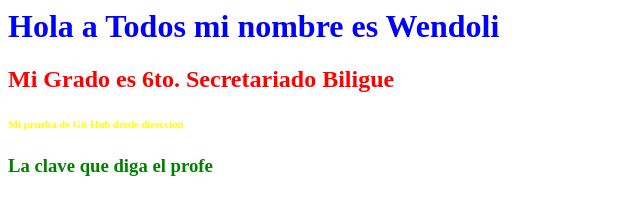
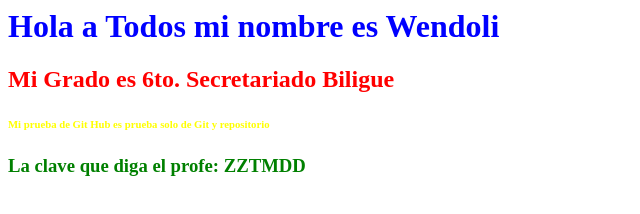
Before and after one commit to WendoliCastillo/Examen, a plain HTML site: page proyecto/index.html in a window 1280 px wide. Shown: the whole page, without its empty margins (0-640 px from the left). Drawn offline with Linux system fonts and the light colour scheme.

Commit message:
modificacion de los archivos html y css

```diff
--- a/proyecto/css/style.css
+++ b/proyecto/css/style.css
@@ -5,7 +5,7 @@ h2{
 color: red;
 }
 h3{
-color: green;
+color:green;
 }
 h6{
 color:yellow;
--- a/proyecto/index.html
+++ b/proyecto/index.html
@@ -6,7 +6,7 @@
 <body>
 <h1>Hola a Todos mi nombre es Wendoli</h1>
 <h2>Mi Grado es 6to. Secretariado Biligue</h2>
-<h6> Mi prueba de Git Hub desde direccion </h6>
-<h3> La clave que diga el profe</h3>
+<h6> Mi prueba de Git Hub es prueba solo de Git y repositorio </h6>
+<h3> La clave que diga el profe: ZZTMDD</h3>
 </body>
 </html>
```
